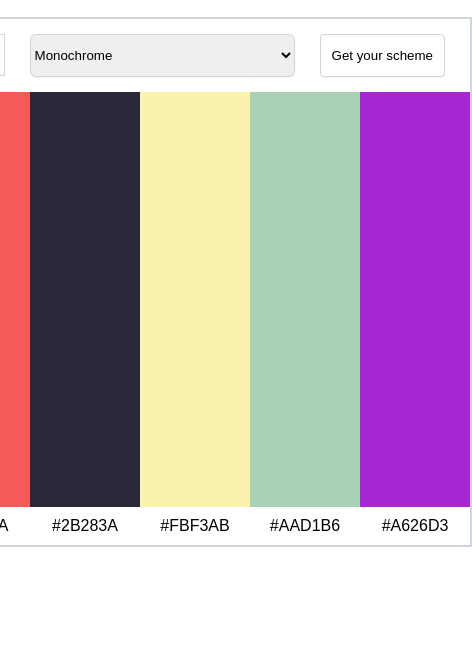
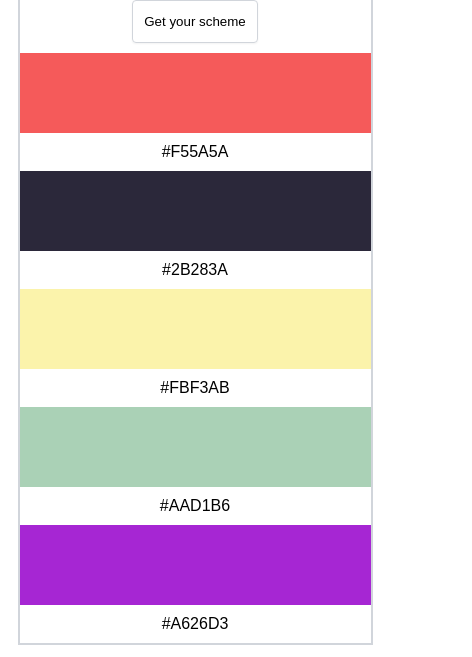
Before and after one commit to guulnisah/scrimba-color-scheme-generator, a plain HTML site: page index.html in a window 390 px wide. Shown: the part 187-844 px from the top of the page, 472 px wide, since content can reach past the window. Drawn offline with Linux system fonts and the light colour scheme.

Commit message:
add responsiveness

```diff
--- a/styles.css
+++ b/styles.css
@@ -6,7 +6,7 @@
 }
 
 body {
-    height: 100vh;
+    min-height: 100vh;
     display: flex;
     flex-direction: column;
     justify-content: center;
@@ -91,3 +91,43 @@ select {
     text-align: center;
     padding: 10px 0;
 }
+
+@media screen and (max-width: 575px) {
+
+    .container {
+        width: 90%;
+    }
+
+    .container__colors {
+        flex-direction: column;
+
+    }
+
+    .color-content {
+        height: 80px;
+        cursor: pointer;
+    }
+
+    .container__generator {
+        padding: 10px;
+    }
+}
+
+
+@media screen and (max-width: 420px) {
+    .container__generator {
+        flex-direction: column;
+        align-items: center;
+    }
+
+    input[type="color"],
+    select {
+        margin-bottom: 10px;
+    }
+
+    header {
+        padding-top: 10px;
+        margin-bottom: 10px;
+        font-size: 13px;
+    }
+}
```
